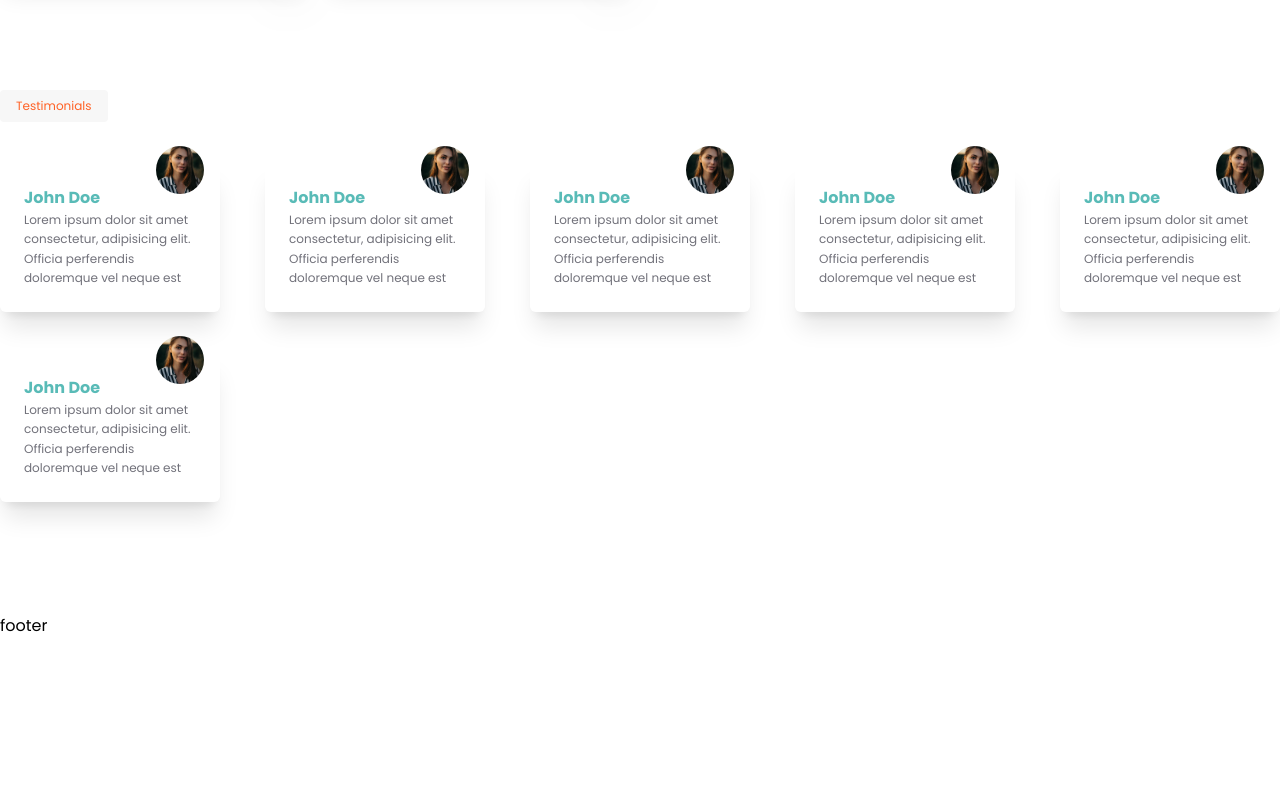
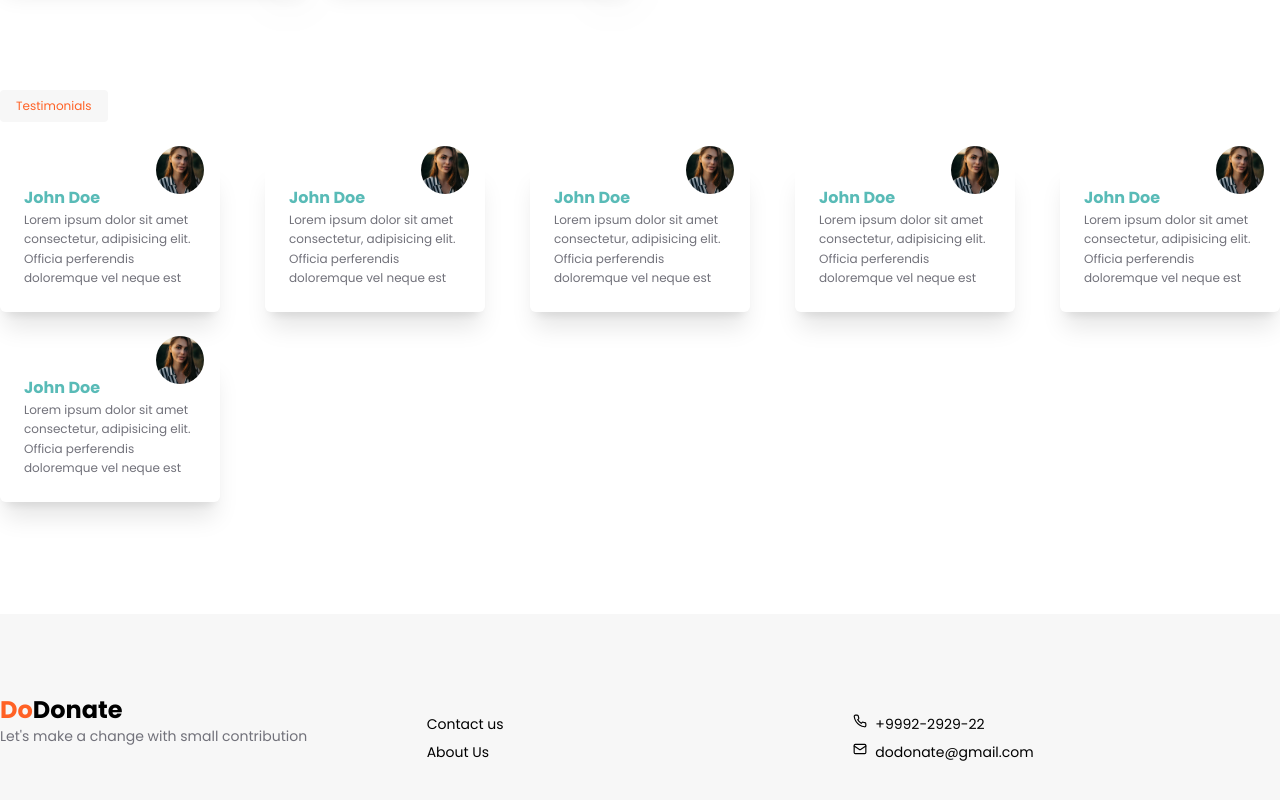
Before and after one commit to aimun-naharr/food-donation-app, a React (Vite) app: page / in a window 1280 px wide. Shown: the part 2172-2972 px from the top of the page. Before the commit the page ends 2922 px from the top, so only its background shows below. Built offline with nearby package versions, Linux system fonts and the light colour scheme.

Commit message:
footer component added

```diff
--- /dev/null
+++ b/src/layouts/Footer.tsx
@@ -0,0 +1,51 @@
+import React from "react";
+import Container from "./Container";
+import Logo from "@/components/Logo";
+import { MailIcon, Phone } from "lucide-react";
+
+export default function Footer() {
+  return (
+    <>
+      <footer className="bg-gray">
+        <Container>
+          {/* logo */}
+          <div className="grid grid-cols-1 md:grid-cols-3 py-[80px] w-full ">
+            <div>
+              <Logo />
+
+              <p className="text-zinc-500 text-sm">
+                Let's make a change with small contribution
+              </p>
+            </div>
+            <div className="mt-5">
+              <ul className="text-sm gap-2 flex flex-col">
+                <li>
+                  <a href="#">Contact us</a>
+                </li>
+                <li>
+                  <a href="#">About Us</a>
+                </li>
+              </ul>
+            </div>
+            <div className="mt-5">
+              <ul className="text-sm gap-2 flex flex-col">
+                <li className="flex gap-2">
+                  <span>
+                    <Phone size={14} />
+                  </span>{" "}
+                  +9992-2929-22
+                </li>
+                <li className="flex gap-2">
+                  <span>
+                    <MailIcon size={14} />
+                  </span>{" "}
+                  <span>dodonate@gmail.com</span>
+                </li>
+              </ul>
+            </div>
+          </div>
+        </Container>
+      </footer>
+    </>
+  );
+}
--- a/src/layouts/Layout.tsx
+++ b/src/layouts/Layout.tsx
@@ -1,5 +1,6 @@
 import React from "react";
 import Navbar from "./Navbar";
+import Footer from "./Footer";
 
 type TLayout = {
   children: React.ReactNode;
@@ -10,7 +11,7 @@ export default function Layout({ children }: TLayout) {
     <div className="relative">
       <Navbar />
       <>{children}</>
-      <footer>footer</footer>
+      <Footer />
     </div>
   );
 }
--- a/src/pages/dashboard/index.tsx
+++ b/src/pages/dashboard/index.tsx
@@ -1,3 +1,4 @@
+import Navbar from "@/layouts/Navbar";
 import { cn } from "@/lib/utils";
 import { useGetAllSupplyPostsQuery } from "@/redux/apiSlices/supply";
 import { LayoutPanelLeft } from "lucide-react";
@@ -29,7 +30,7 @@ const Sidebar = () => {
   // motion
   return (
     <div
-      className="md:w-[250px] h-screen"
+      className="md:w-[250px] h-[calc(h-screen-72px)]"
       onMouseEnter={() => setHovered(true)}
       onMouseLeave={() => setHovered(false)}
     >
@@ -63,10 +64,13 @@ const Sidebar = () => {
 };
 export default function Dashboard() {
   return (
-    <div className="flex">
-      <Sidebar />
-      <div className="md:p-4 p-1 w-full">
-        <Outlet />
+    <div>
+      <Navbar />
+      <div className="flex">
+        <Sidebar />
+        <div className="md:p-4 p-1 w-full h-full overflow-auto">
+          <Outlet />
+        </div>
       </div>
     </div>
   );
--- a/src/routes/index.tsx
+++ b/src/routes/index.tsx
@@ -10,14 +10,17 @@ const routes = [
   {
     path: "/",
     element: <Home />,
+    globalLayout: true,
   },
   {
     path: "/auth",
     element: <Auth />,
+    globalLayout: true,
   },
   {
     path: "/dashboard",
     element: <Dashboard />,
+    globalLayout: false,
     children: [
       {
         path: "all-supplies",
@@ -32,7 +35,9 @@ const routes = [
 ];
 
 const routerWithLayout = routes.map((route) => {
-  return { ...route, element: <Layout>{route.element}</Layout> };
+  if (route.globalLayout) {
+    return { ...route, element: <Layout>{route.element}</Layout> };
+  } else return { ...route };
 });
 const router = createBrowserRouter([...routerWithLayout]);
 
```
